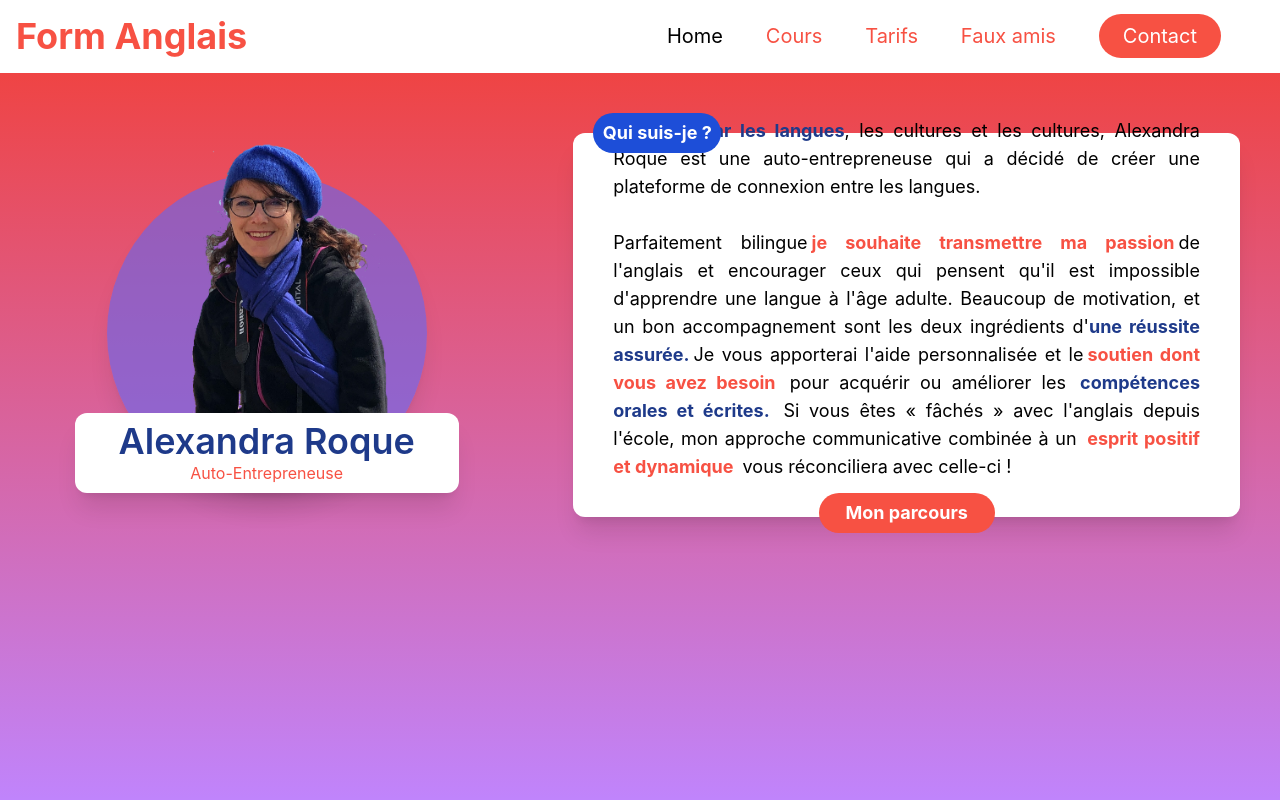
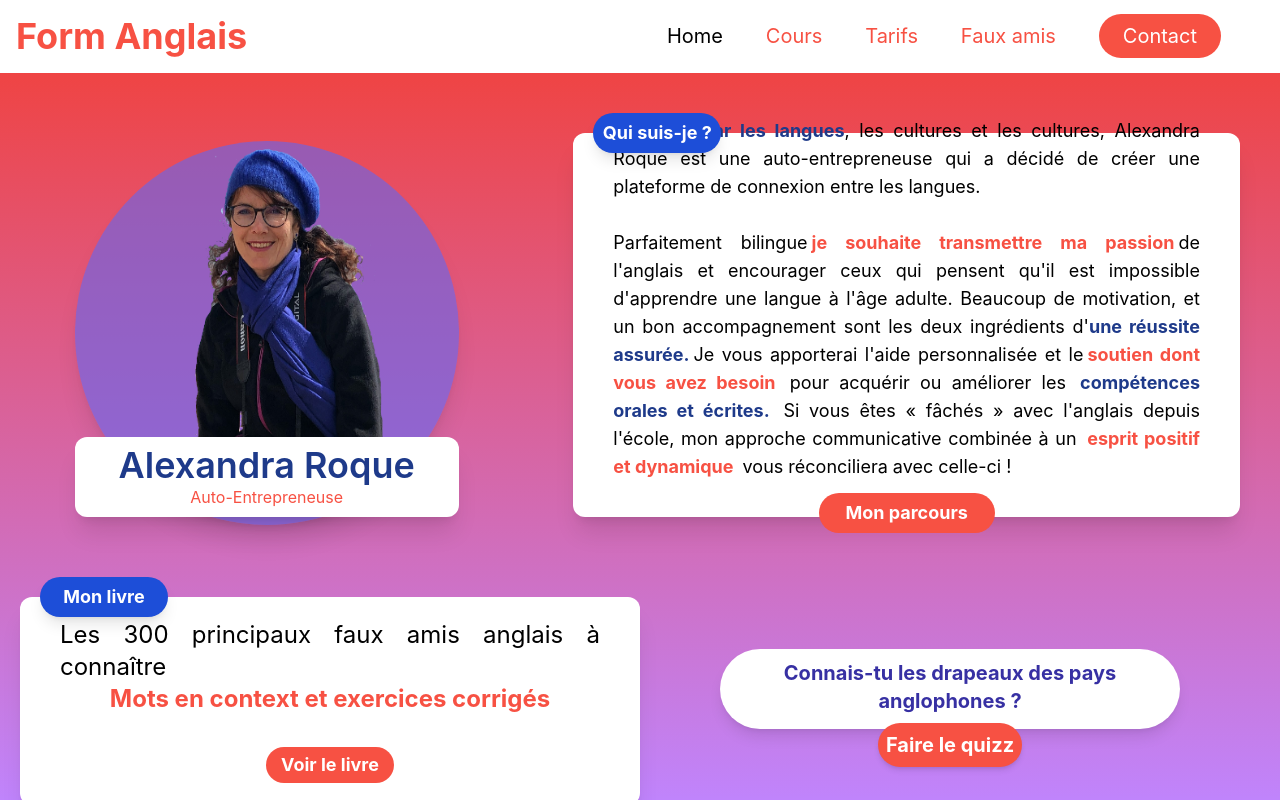
Before and after one commit to TheHikuro/AlexandraRoque, a Next.js app: page / in a window 1280 px wide. Built offline with nearby package versions, Linux system fonts and the light colour scheme.

Commit message:
WIP: Add quizz

```diff
--- a/components/container/index.tsx
+++ b/components/container/index.tsx
@@ -1,5 +1,6 @@
 import { useRouter } from "next/router"
 import React from "react"
+import { whenPatternMatches } from "../../lib/helpers"
 import { Navbar } from "../navbar"
 
 export default function Container(props: any) {
@@ -7,32 +8,22 @@ export default function Container(props: any) {
     const [displayNav, setDisplayNav] = React.useState(true)
 
     React.useEffect(() => {
-        switch (router.pathname) {
-            case "/login":
-                setDisplayNav(false)
-                break;
-            case "/admin/quizz":
-                setDisplayNav(false)
-                break
-            case "/admin/questions":
-                setDisplayNav(false)
-                break
-            case "/admin/pictures":
-                setDisplayNav(false)
-                break
-            default:
-                setDisplayNav(true)
-                break
-        }
+        whenPatternMatches(router.pathname, [
+            [/^\/admin\/.*$/, () => setDisplayNav(false)],
+            [/^\/login\/?$/, () => setDisplayNav(false)],
+            [/^\/register\/?$/, () => setDisplayNav(false)],
+        ])
     }, [router.pathname])
 
     return (
         <>
             <div className="flex flex-col w-full h-screen">
-                <div className="flex w-full h-20 items-center justify-center">
-                    {displayNav ? (<Navbar />) : ''}
-                </div>
-                <div className="w-full h-full flex">
+                {displayNav ? (
+                    <div className="flex w-full h-20 items-center justify-center">
+                        <Navbar />
+                    </div>
+                ) : null}
+                <div className="w-full h-full flex overflow-scroll">
                     {props.children}
                 </div>
             </div>
--- a/components/layout/layout.tsx
+++ /dev/null
@@ -1,11 +0,0 @@
-import React from "react"
-
-export const Layout = ({ children }: { children: JSX.Element }) => {
-    return (
-        <div className="flex relative overflow-scroll h-screen w-full">
-            <div className="w-full h-screen">
-                {children}
-            </div>
-        </div>
-    )
-}
--- a/components/textContainer/index.tsx
+++ b/components/textContainer/index.tsx
@@ -3,14 +3,16 @@ import { Fragment } from "react"
 interface Props {
     content: JSX.Element
     title: string
+    large?: boolean
 }
 
-export const TextContainer = ({ content, title }: Props) => {
+export const TextContainer = ({ content, title, large }: Props) => {
     return (
         <Fragment>
-            <div className="w-32 h-10 -mb-5 ml-5 rounded-full bg-blue-700 relative flex items-center justify-center text-lg font-bold text-white"> {title}
+            <div className="w-32 h-10 -mb-5 ml-5 rounded-full bg-blue-700 relative flex items-center justify-center text-lg font-bold text-white select-none shadow-lg">
+                {title}
             </div>
-            <div className="w-full h-96 rounded-xl bg-white shadow-xl p-10">
+            <div className={`w-full ${large ? 'h-96' : 'h-52'} rounded-xl bg-white shadow-xl p-10`}>
                 <span className='text-justify text-lg'>
                     {content}
                 </span>
--- /dev/null
+++ b/lib/helpers/index.ts
@@ -0,0 +1,8 @@
+export const whenPatternMatches = (string: string, patterns: Array<[RegExp, Function]>) => {
+    const foundPattern = patterns.find(([pattern]) => pattern.exec(string));
+
+    if (foundPattern) {
+        const [, effect] = foundPattern;
+        effect();
+    }
+}
--- a/pages/_app.tsx
+++ b/pages/_app.tsx
@@ -2,7 +2,6 @@ import '../styles/globals.css'
 import type { AppProps } from 'next/app'
 import Container from '../components/container'
 import { ModalProvider } from '../components/modal'
-import { Layout } from '../components/layout/layout'
 
 function MyApp({ Component, pageProps }: AppProps) {
   return (
--- /dev/null
+++ b/pages/api/quizz/index.ts
@@ -0,0 +1,25 @@
+import { NextApiRequest, NextApiResponse } from "next";
+import clientPromise from "../../../lib/mongodb";
+
+export default async function handler(req: NextApiRequest, res: NextApiResponse) {
+    // get all quizzes
+    if (req.method === 'GET') {
+        const client = clientPromise;
+        const db = client.then(client => client.db('Formanglais'));
+        const collection = db.then(db => db.collection('Quizz'));
+        const data = await collection.then(collection =>
+            collection.find({}).toArray()
+        );
+        res.status(200).json({ ...data });
+    }
+    // if (req.method === 'POST') {
+    //     const client = clientPromise;
+    //     const db = client.then(client => client.db('Formanglais'));
+    //     const collection = db.then(db => db.collection('Quizz'));
+    //     const { question, answer } = req.body;
+    //     const data = await collection.then(collection =>
+    //         collection.insertOne({ question, answer })
+    //     );
+    //     res.status(200).json({ ...data });
+    // }
+}
--- a/pages/cours/index.tsx
+++ b/pages/cours/index.tsx
@@ -1,3 +1,4 @@
+import Head from "next/head";
 import TableTab from "../../components/tableTab/TableTab";
 
 const CoursPage = () => {
@@ -6,16 +7,16 @@ const CoursPage = () => {
         {
             title: 'Cours de Français 🇫🇷', text: (
                 <div className="flex w-full h-full justify-evenly flex-col">
-                    <div className="text-lg">
+                    <div className="text-lg w-full h-10">
                         L&apos;apprentissage d&apos;une langue étrangère doit passer par, outre votre motivation, une exposition répétée à des sons non-familiers.
                     </div>
-                    <div className="text-lg">
+                    <div className="text-lg w-full h-32">
                         ÉCOUTER, PARLER, LIRE et ÉCRIRE sont les 4 compétences qu&apos;il faut travailler régulièrement pour devenir autonome dans une langue étrangère. Ainsi, à travers la conversation, les exercices de grammaires, la lecture et l&apos;écoute de documents écrits, vidéos et audio variés, vous gagnerez progressivement confiance en vous et pourrez vous exprimer de plus en plus facilement grâce à un accompagnement personnalisé et régulier.
                     </div>
-                    <div className="text-lg">
+                    <div className="text-lg w-full h-32">
                         Nous établirons ensemble un parcours pédagogique cohérent et réaliste en fonction de votre niveau de base (A1- débutant à C2-avancé). Je propose des cours d&apos;anglais sur mesure selon vos priorités et vos objectifs. Je serai votre unique formateur, et votre seul référent pédagogique.
                     </div>
-                    <div className="text-lg">
+                    <div className="text-lg w-full h-32">
                         • Enseignement à tous les niveaux, étudiants ou professionnels, anglais général ou « Business English » <br />
                         • Préparation aux examens et concours TOEFL, TOEIC, IELTS, BRIGHT, BULATS, LINGUASKILL, DELF, DALF <br />
                         • Utilisation d&apos;outils pédagogiques variés, adaptés à vos objectifs et votre niveau <br />
@@ -34,11 +35,16 @@ const CoursPage = () => {
     ]
 
     return (
-        <div className="flex items-center justify-center h-full w-full bg-gradient-to-b from-red-500 to bg-purple-400">
-            <div className="w-3/4 h-3/4 rounded-md shadow-md bg-white">
-                <TableTab values={data} />
+        <>
+            <Head>
+                <title>Form Anglais | Cours</title>
+            </Head>
+            <div className="flex items-center justify-center h-full w-full bg-gradient-to-b from-red-500 to bg-purple-400">
+                <div className="w-3/4 h-3/4 rounded-md shadow-md bg-white">
+                    <TableTab values={data} />
+                </div>
             </div>
-        </div>
+        </>
     );
 }
 
--- a/pages/index.tsx
+++ b/pages/index.tsx
@@ -1,6 +1,7 @@
 import type { NextPage } from 'next'
 import Head from 'next/head'
 import Image from 'next/image'
+import Link from 'next/link'
 import React, { Fragment } from 'react'
 import { Button } from '../components/button'
 import { useModalContext } from '../components/modal'
@@ -19,26 +20,29 @@ const Home: NextPage = () => {
     openModal()
   }
   return (
-    <div className='w-full h-sceen'>
+    <div className='w-full h-full'>
       <Head>
         <title>Form Anglais | Alexandra Roque</title>
         <meta name='description' content='Form Anglais Alexandra Roque' />
         <link rel="icon" href="/favicon.ico" />
       </Head>
-      <div className='h-full w-full bg-gradient-to-b from-red-500 to bg-purple-400 overflow-scroll'>
+      <div className='h-full w-full bg-gradient-to-b from-red-500 to bg-purple-400'>
         <div className='flex justify-center items-center'>
           <div className='flex justify-center p-6 items-start w-5/12 h-1/2'>
-            <div className='flex items-center flex-col'>
-              <div className='bg-indigo-500/60 shadow-xl rounded-full items-baseline flex w-80 h-80 fixed mt-9' />
-              <Image src={alex} width={400} height={300} alt='Alexandra Roque' className='z-10' />
-              <div className='p-2 bg-white rounded-xl shadow-xl w-96 flex justify-center items-center flex-col -mt-6 z-20'>
-                <h2 className='text-4xl font-semibold text-blue-900'>Alexandra Roque</h2>
-                <span className='text-baseColor-100'>Auto-Entrepreneuse</span>
+            <div className='flex items-center flex-col justify-center'>
+              <div className='bg-indigo-500/60 shadow-xl rounded-full items-baseline justify-center flex w-96 h-96 mt-9'>
+                <div className='flex justify-center items-center flex-col'>
+                  <Image src={alex} width={660} height={550} alt='Alexandra Roque' className='z-10' />
+                  <div className='p-2 bg-white rounded-xl shadow-xl w-96 flex justify-center items-center flex-col -mt-6 z-20'>
+                    <h2 className='text-4xl font-semibold text-blue-900'>Alexandra Roque</h2>
+                    <span className='text-baseColor-100'>Auto-Entrepreneuse</span>
+                  </div>
+                </div>
               </div>
             </div>
           </div>
           <div className='w-7/12 h-1/2 p-10'>
-            <TextContainer title='Qui suis-je ?' content={
+            <TextContainer title='Qui suis-je ?' large content={
               <Fragment>
                 <div className='flex text-justify justify-center w-full h-full flex-col'>
                   <div>
@@ -67,8 +71,32 @@ const Home: NextPage = () => {
             } />
           </div>
         </div>
-        <div className='w-full h-fit'>
-
+        <div className='w-full p-5 flex'>
+          <div className='w-1/2 h-full'>
+            <TextContainer title='Mon livre' large={false} content={
+              <Fragment>
+                <div className='flex justify-center items-center flex-col w-full h-full'>
+                  <span className='text-2xl'>
+                    Les 300 principaux faux amis anglais à connaître
+                  </span>
+                  <span className='font-bold text-baseColor-100 text-2xl'>Mots en context et exercices corrigés</span>
+                  <Link href='https://livre.fnac.com/a10160018/Alexandra-Roque-Les-300-principaux-faux-amis-anglais-a-connaitre-Mots-en-contexte-et-exercices-corriges?Origin=fnac_google'>
+                    <a className='w-32 mt-8 flex justify-center items-center hover:cursor-pointer rounded-full px-2 py-1 h-10 bg-baseColor-100 text-white font-bold' target='_blank'>
+                      Voir le livre
+                    </a>
+                  </Link>
+                </div>
+              </Fragment>
+            } />
+          </div>
+          <div className='w-1/2 h-56 flex justify-center items-center px-20'>
+            <div className='w-full h-20 rounded-full bg-white shadow-lg text-center flex items-center justify-center text-indigo-800 text-xl font-bold flex-col'>
+              <span className='mb-2'>
+                Connais-tu les drapeaux des pays anglophones ?
+              </span>
+              <div className='-mb-12 hover:cursor-pointer p-2 bg-baseColor-100 shadow-md rounded-full text-white'>Faire le quizz</div>
+            </div>
+          </div>
         </div>
       </div>
     </div>
```
